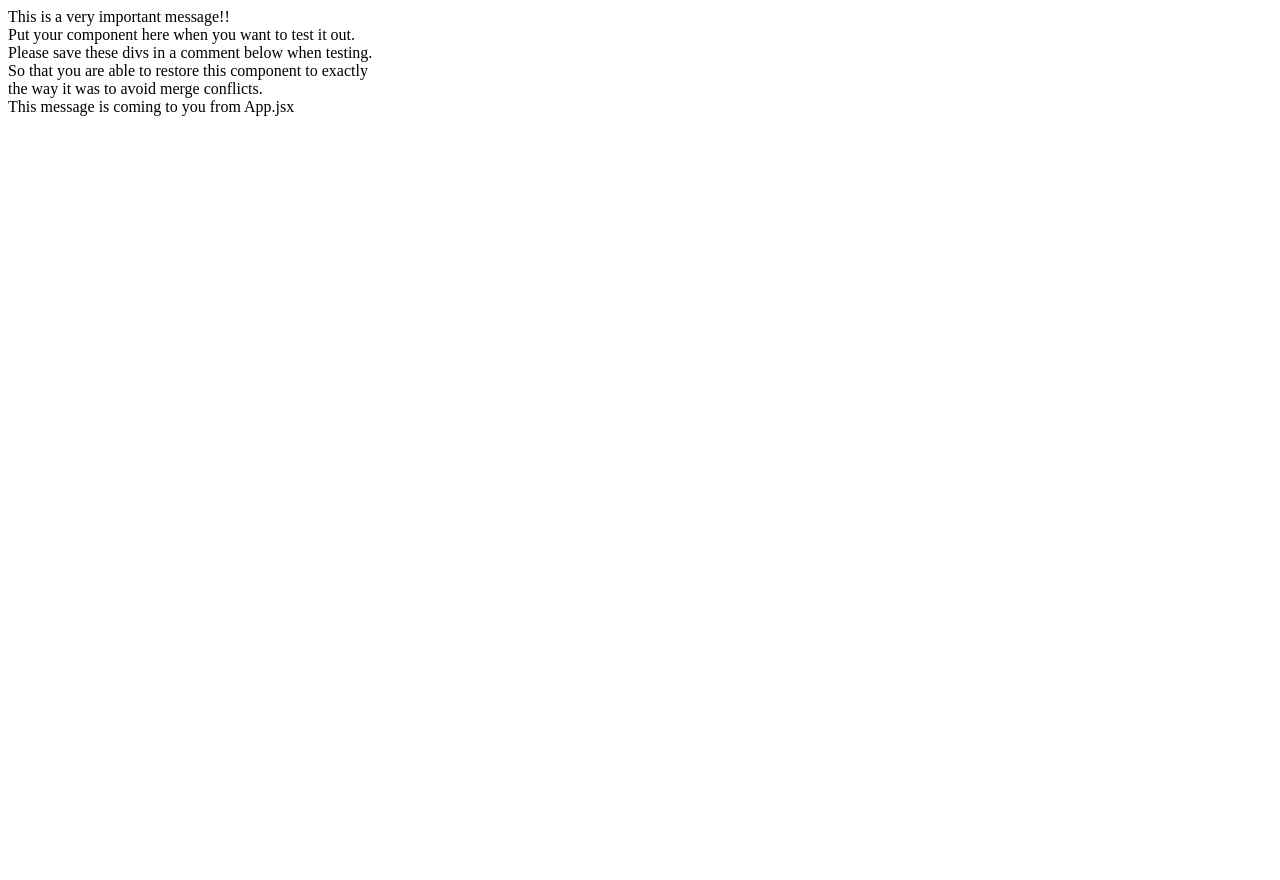
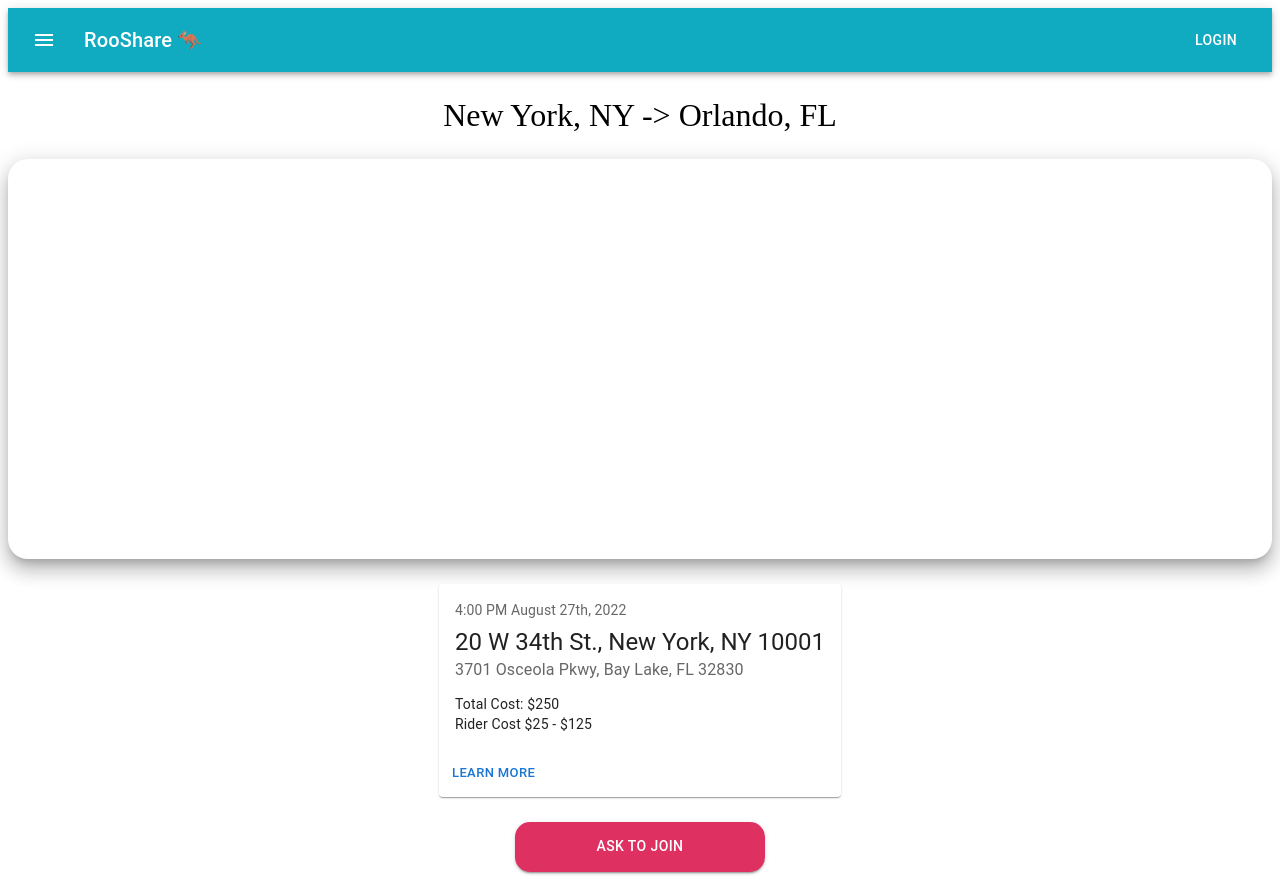
Before and after one commit to rfe-Ride-Share/Hidden-Sand-Village, a React (Create React App) app in the folder client/: page / in a window 1280 px wide. Before the commit the page ends 800 px from the top, so only its background shows below. Built offline with nearby package versions, Linux system fonts and the light colour scheme; the HTML template or start-up script is replaced by a standard one.

Commit message:
Got variable ride information integrated into the rider view. I think that just about does it for the rider view

```diff
--- a/client/src/App.jsx
+++ b/client/src/App.jsx
@@ -8,15 +8,17 @@ import SearchView from './components/search-view/search-view';
 import RiderTripView from './components/trip-view/rider-trip-view/rider-trip-view';
 
 function App() {
+  const tripInfo = {
+    date: '4:00 PM August 27th, 2022',
+    startPoint: '20 W 34th St., New York, NY 10001',
+    endPoint: '3701 Osceola Pkwy, Bay Lake, FL 32830',
+    totalCost: '$250',
+    riderCostLow: 25,
+    riderCostHigh: 125,
+  }
+
   return (
-    <div>
-      <div>This is a very important message!!</div>
-      <div>Put your component here when you want to test it out.</div>
-      <div>Please save these divs in a comment below when testing.</div>
-      <div>So that you are able to restore this component to exactly</div>
-      <div>the way it was to avoid merge conflicts.</div>
-      <div>This message is coming to you from App.jsx</div>
-    </div>
+    <RiderTripView tripInfo={tripInfo} />
   )
 }
 
--- a/client/src/components/trip-view/rider-trip-view/card.jsx
+++ b/client/src/components/trip-view/rider-trip-view/rider-card.jsx
@@ -7,23 +7,23 @@ import CardContent from '@mui/material/CardContent';
 import Button from '@mui/material/Button';
 import Typography from '@mui/material/Typography';
 
-export default function RiderCard() {
+export default function RiderCard({ tripInfo }) {
   return (
       <Card sx={{ minWidth: 350, margin: '25px' }}>
         <CardContent>
           <Typography sx={{ fontSize: 14 }} color="text.secondary" gutterBottom>
-            4:00 PM August 26, 2022
+            {tripInfo.date}
           </Typography>
           <Typography variant="h5" component="div">
-            123 Here St. Heresville, There
+            {tripInfo.startPoint}
           </Typography>
           <Typography sx={{ mb: 1.5 }} color="text.secondary">
-            789 Over There St, Somewhere, Else
+            {tripInfo.endPoint}
           </Typography>
           <Typography variant="body2">
-            Total Cost: $30
+            Total Cost: {tripInfo.totalCost}
             <br />
-            Rider Cost $5 - $15
+            Rider Cost ${tripInfo.riderCostLow} - ${tripInfo.riderCostHigh}
           </Typography>
         </CardContent>
         <CardActions>
--- a/client/src/components/trip-view/rider-trip-view/rider-trip-view.jsx
+++ b/client/src/components/trip-view/rider-trip-view/rider-trip-view.jsx
@@ -3,7 +3,7 @@ import styled from 'styled-components';
 
 import PlaceHolderBar from '../placeholder-bar';
 import TitleOfTrip from '../title-of-trip';
-import RiderCard from './card';
+import RiderCard from './rider-card';
 
 import AskToJoin from './buttons/asktojoin';
 import Pending from './buttons/pending';
@@ -11,7 +11,7 @@ import Confirmed from './buttons/confirmed';
 
 import Paper from '@mui/material/Paper';
 
-function TripView({ status }) {
+function RiderTripView({ status, tripInfo }) {
   let displayButton = <AskToJoin />;
 
   if (status === 'pending') {
@@ -23,7 +23,7 @@ function TripView({ status }) {
   return (
     <div>
       <PlaceHolderBar />
-      <TripViewContainer>
+      <RiderTripViewContainer>
         <TitleOfTrip />
         <Paper
           elevation={12}
@@ -33,17 +33,17 @@ function TripView({ status }) {
             borderRadius: '20px',
           }}
         />
-        <RiderCard />
+        <RiderCard tripInfo={tripInfo} />
         {displayButton}
-      </TripViewContainer>
+      </RiderTripViewContainer>
     </div>
   );
 }
 
-const TripViewContainer = styled.div`
+const RiderTripViewContainer = styled.div`
   display: flex;
   flex-direction: column;
   align-items: center;
 `;
 
-export default TripView;
+export default RiderTripView;
```
Also changed, not shown: 1 other file (tests, documents, lock files or other folders).
